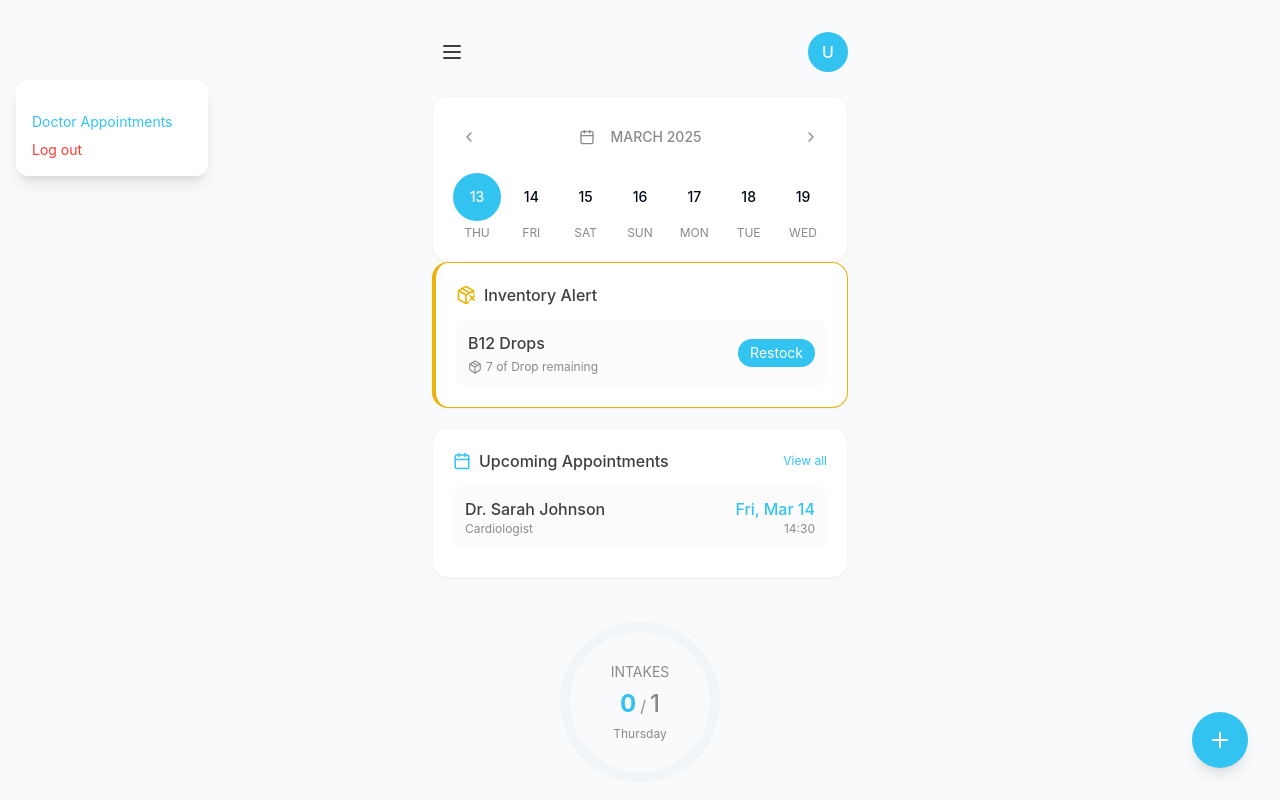
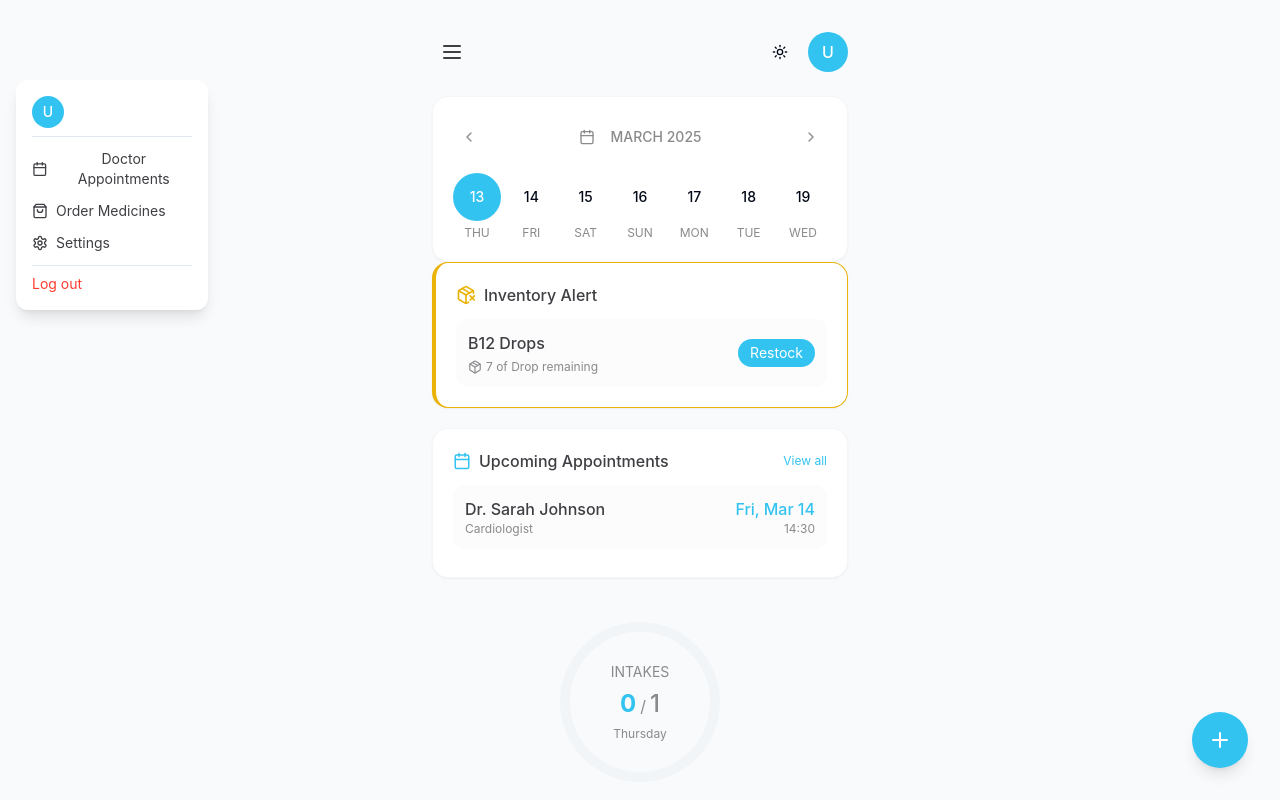
Before and after one commit to vikasannabathina/pure-reactnative-app, a React (Vite) app: page /home in a window 1280 px wide. Both pictures are taken after a click on the button 452 px from the left and 52 px from the top of the page. Shown: the top 800 px of the page. Built offline with nearby package versions, Linux system fonts and the light colour scheme.

Commit message:
Fix calendar and update menu
- Fix month navigation in calendar component.
- Allow to set different themes.
- Update profile menu with logout option.
- Add doctor appointment and medicine order options to the menu.

```diff
--- a/src/App.tsx
+++ b/src/App.tsx
@@ -6,6 +6,7 @@ import { QueryClient, QueryClientProvider } from "@tanstack/react-query";
 import { BrowserRouter, Routes, Route } from "react-router-dom";
 import { AuthProvider } from "./context/AuthContext";
 import { MedicineProvider } from "./context/MedicineContext";
+import { ThemeProvider } from "./context/ThemeContext";
 
 import Index from "./pages/Index";
 import Login from "./pages/Login";
@@ -24,6 +25,7 @@ const App = () => (
   <QueryClientProvider client={queryClient}>
     <AuthProvider>
       <MedicineProvider>
+        <ThemeProvider>
           <TooltipProvider>
             <Toaster />
             <Sonner />
@@ -42,6 +44,7 @@ const App = () => (
               </Routes>
             </BrowserRouter>
           </TooltipProvider>
+        </ThemeProvider>
       </MedicineProvider>
     </AuthProvider>
   </QueryClientProvider>
--- a/src/components/Calendar.tsx
+++ b/src/components/Calendar.tsx
@@ -17,15 +17,18 @@ const Calendar = () => {
   const [showFullCalendar, setShowFullCalendar] = React.useState(false);
   const [currentMonth, setCurrentMonth] = React.useState<Date>(new Date());
 
-  React.useEffect(() => {
-    // Generate 7 days starting from today
-    const today = new Date();
-    const weekDays = Array.from({ length: 7 }, (_, i) => {
-      const date = new Date();
-      date.setDate(today.getDate() + i);
+  // Function to generate week days for the provided start date
+  const generateWeekDays = (startDate: Date) => {
+    return Array.from({ length: 7 }, (_, i) => {
+      const date = new Date(startDate);
+      date.setDate(startDate.getDate() + i);
       return date;
     });
-    setDays(weekDays);
+  };
+
+  React.useEffect(() => {
+    // Initial generation of days
+    setDays(generateWeekDays(new Date()));
   }, []);
 
   const isSelected = (date: Date) => {
@@ -45,10 +48,14 @@ const Calendar = () => {
       newMonth.setMonth(newMonth.getMonth() + 1);
     }
     setCurrentMonth(newMonth);
+
+    // Update the visible days based on the new month
+    const firstDayOfMonth = new Date(newMonth.getFullYear(), newMonth.getMonth(), 1);
+    setDays(generateWeekDays(firstDayOfMonth));
   };
 
   // Get the month name for display
-  const monthDisplay = selectedDate.toLocaleDateString('en-US', { month: 'long', year: 'numeric' }).toUpperCase();
+  const monthDisplay = format(currentMonth, 'MMMM yyyy').toUpperCase();
 
   return (
     <div className="w-full card animate-fade-in">
--- /dev/null
+++ b/src/components/ThemeSelector.tsx
@@ -0,0 +1,47 @@
+
+import React from 'react';
+import { useTheme } from '@/context/ThemeContext';
+import { Moon, Sun, Palette } from 'lucide-react';
+import {
+  DropdownMenu,
+  DropdownMenuContent,
+  DropdownMenuItem,
+  DropdownMenuTrigger,
+} from "@/components/ui/dropdown-menu";
+import { Button } from "@/components/ui/button";
+
+const ThemeSelector = () => {
+  const { theme, setTheme } = useTheme();
+
+  return (
+    <DropdownMenu>
+      <DropdownMenuTrigger asChild>
+        <Button variant="ghost" size="icon" className="h-8 w-8 p-0">
+          {theme === 'light' && <Sun className="h-4 w-4" />}
+          {theme === 'dark' && <Moon className="h-4 w-4" />}
+          {(theme === 'blue' || theme === 'purple') && <Palette className="h-4 w-4" />}
+        </Button>
+      </DropdownMenuTrigger>
+      <DropdownMenuContent align="end">
+        <DropdownMenuItem onClick={() => setTheme('light')}>
+          <Sun className="mr-2 h-4 w-4" />
+          <span>Light</span>
+        </DropdownMenuItem>
+        <DropdownMenuItem onClick={() => setTheme('dark')}>
+          <Moon className="mr-2 h-4 w-4" />
+          <span>Dark</span>
+        </DropdownMenuItem>
+        <DropdownMenuItem onClick={() => setTheme('blue')}>
+          <Palette className="mr-2 h-4 w-4 text-blue-500" />
+          <span>Blue</span>
+        </DropdownMenuItem>
+        <DropdownMenuItem onClick={() => setTheme('purple')}>
+          <Palette className="mr-2 h-4 w-4 text-purple-500" />
+          <span>Purple</span>
+        </DropdownMenuItem>
+      </DropdownMenuContent>
+    </DropdownMenu>
+  );
+};
+
+export default ThemeSelector;
--- a/src/components/UserAvatar.tsx
+++ b/src/components/UserAvatar.tsx
@@ -5,9 +5,10 @@ import { useAuth } from '@/context/AuthContext';
 type UserAvatarProps = {
   size?: 'sm' | 'md' | 'lg';
   className?: string;
+  onClick?: () => void;
 };
 
-const UserAvatar = ({ size = 'md', className = '' }: UserAvatarProps) => {
+const UserAvatar = ({ size = 'md', className = '', onClick }: UserAvatarProps) => {
   const { user } = useAuth();
 
   const sizeClasses = {
@@ -27,7 +28,10 @@ const UserAvatar = ({ size = 'md', className = '' }: UserAvatarProps) => {
   };
 
   return (
-    <div className={`rounded-full bg-app-blue flex items-center justify-center text-white font-medium ${sizeClasses[size]} ${className}`}>
+    <div
+      className={`rounded-full bg-app-blue flex items-center justify-center text-white font-medium ${sizeClasses[size]} ${className} ${onClick ? 'cursor-pointer hover:opacity-90' : ''}`}
+      onClick={onClick}
+    >
       {getInitials()}
     </div>
   );
--- /dev/null
+++ b/src/context/ThemeContext.tsx
@@ -0,0 +1,57 @@
+
+import React, { createContext, useContext, useState, useEffect, ReactNode } from 'react';
+
+type Theme = 'light' | 'dark' | 'blue' | 'purple';
+
+type ThemeContextType = {
+  theme: Theme;
+  setTheme: (theme: Theme) => void;
+};
+
+const ThemeContext = createContext<ThemeContextType | undefined>(undefined);
+
+export const useTheme = () => {
+  const context = useContext(ThemeContext);
+  if (!context) {
+    throw new Error('useTheme must be used within a ThemeProvider');
+  }
+  return context;
+};
+
+export const ThemeProvider = ({ children }: { children: ReactNode }) => {
+  const [theme, setTheme] = useState<Theme>('light');
+
+  useEffect(() => {
+    // Check local storage for saved theme
+    const savedTheme = localStorage.getItem('theme') as Theme;
+    if (savedTheme && ['light', 'dark', 'blue', 'purple'].includes(savedTheme)) {
+      setTheme(savedTheme);
+    }
+  }, []);
+
+  const updateTheme = (newTheme: Theme) => {
+    setTheme(newTheme);
+    localStorage.setItem('theme', newTheme);
+
+    // Update document with the theme class
+    document.documentElement.classList.remove('theme-light', 'theme-dark', 'theme-blue', 'theme-purple');
+    document.documentElement.classList.add(`theme-${newTheme}`);
+  };
+
+  // Apply theme on first render and when theme changes
+  useEffect(() => {
+    document.documentElement.classList.remove('theme-light', 'theme-dark', 'theme-blue', 'theme-purple');
+    document.documentElement.classList.add(`theme-${theme}`);
+  }, [theme]);
+
+  return (
+    <ThemeContext.Provider
+      value={{
+        theme,
+        setTheme: updateTheme,
+      }}
+    >
+      {children}
+    </ThemeContext.Provider>
+  );
+};
--- a/src/index.css
+++ b/src/index.css
@@ -6,7 +6,7 @@
 @import url('https://fonts.googleapis.com/css2?family=Inter:wght@300;400;500;600;700&display=swap');
 
 @layer base {
-  :root {
+  :root, .theme-light {
     --background: 210 40% 98%;
     --foreground: 222.2 84% 4.9%;
 
@@ -38,7 +38,7 @@
     --radius: 0.75rem;
   }
 
-  .dark {
+  .theme-dark {
     --background: 222.2 84% 4.9%;
     --foreground: 210 40% 98%;
 
@@ -66,6 +66,70 @@
     --border: 217.2 32.6% 17.5%;
     --input: 217.2 32.6% 17.5%;
     --ring: 212.7 26.8% 83.9%;
+  }
+
+  .theme-blue {
+    --background: 210 50% 98%;
+    --foreground: 222.2 84% 4.9%;
+
+    --card: 0 0% 100%;
+    --card-foreground: 222.2 84% 4.9%;
+
+    --popover: 0 0% 100%;
+    --popover-foreground: 222.2 84% 4.9%;
+
+    --primary: 210 100% 50%;
+    --primary-foreground: 210 40% 98%;
+
+    --secondary: 210 40% 96.1%;
+    --secondary-foreground: 222.2 47.4% 11.2%;
+
+    --muted: 210 40% 96.1%;
+    --muted-foreground: 215.4 16.3% 46.9%;
+
+    --accent: 210 40% 96.1%;
+    --accent-foreground: 222.2 47.4% 11.2%;
+
+    --destructive: 0 84.2% 60.2%;
+    --destructive-foreground: 210 40% 98%;
+
+    --border: 214.3 31.8% 91.4%;
+    --input: 214.3 31.8% 91.4%;
+    --ring: 222.2 84% 4.9%;
+
+    --radius: 0.75rem;
+  }
+
+  .theme-purple {
+    --background: 250 50% 98%;
+    --foreground: 222.2 84% 4.9%;
+
+    --card: 0 0% 100%;
+    --card-foreground: 222.2 84% 4.9%;
+
+    --popover: 0 0% 100%;
+    --popover-foreground: 222.2 84% 4.9%;
+
+    --primary: 250 100% 60%;
+    --primary-foreground: 210 40% 98%;
+
+    --secondary: 250 40% 96.1%;
+    --secondary-foreground: 222.2 47.4% 11.2%;
+
+    --muted: 250 40% 96.1%;
+    --muted-foreground: 215.4 16.3% 46.9%;
+
+    --accent: 250 40% 96.1%;
+    --accent-foreground: 222.2 47.4% 11.2%;
+
+    --destructive: 0 84.2% 60.2%;
+    --destructive-foreground: 210 40% 98%;
+
+    --border: 214.3 31.8% 91.4%;
+    --input: 214.3 31.8% 91.4%;
+    --ring: 222.2 84% 4.9%;
+
+    --radius: 0.75rem;
   }
 }
 
--- a/src/pages/Home.tsx
+++ b/src/pages/Home.tsx
@@ -3,9 +3,10 @@ import React, { useEffect, useState, useMemo } from 'react';
 import { useNavigate } from 'react-router-dom';
 import { useAuth } from '@/context/AuthContext';
 import { useMedicine } from '@/context/MedicineContext';
-import { Menu, Plus, Calendar as CalendarIcon } from 'lucide-react';
+import { Menu, Plus, Calendar as CalendarIcon, ShoppingBag, User, Settings } from 'lucide-react';
 import UserAvatar from '@/components/UserAvatar';
 import Calendar from '@/components/Calendar';
+import ThemeSelector from '@/components/ThemeSelector';
 import CircularProgress from '@/components/CircularProgress';
 import MedicineCard from '@/components/MedicineCard';
 import InventoryAlert from '@/components/InventoryAlert';
@@ -55,29 +56,64 @@ const Home = () => {
           <Menu size={24} className="text-app-dark-gray" />
         </button>
 
-        <UserAvatar />
+        <div className="flex items-center gap-3">
+          <ThemeSelector />
+          <UserAvatar onClick={() => setShowMenu(!showMenu)} />
+        </div>
       </header>
 
       {showMenu && (
         <div className="absolute top-20 left-4 z-10 bg-white rounded-lg shadow-lg p-4 animate-scale w-48">
-          <p className="text-app-dark-gray font-medium mb-2">{user?.name}</p>
-          <p className="text-app-gray text-sm mb-4">{user?.email}</p>
-          <div className="space-y-2">
+          <div className="flex items-center gap-2 mb-3 pb-2 border-b">
+            <UserAvatar size="sm" />
+            <div>
+              <p className="text-app-dark-gray font-medium text-sm">{user?.name}</p>
+              <p className="text-app-gray text-xs">{user?.email}</p>
+            </div>
+          </div>
+
+          <div className="space-y-3">
             <button
-              className="text-app-blue text-sm block w-full text-left"
+              className="flex items-center text-app-dark-gray text-sm w-full hover:text-app-blue transition-colors"
               onClick={() => {
                 setShowMenu(false);
                 navigate('/appointments');
               }}
             >
+              <CalendarIcon size={16} className="mr-2" />
               Doctor Appointments
             </button>
+
             <button
-              className="text-app-danger text-sm block w-full text-left"
-              onClick={handleLogout}
+              className="flex items-center text-app-dark-gray text-sm w-full hover:text-app-blue transition-colors"
+              onClick={() => {
+                setShowMenu(false);
+                toast.info('Medicine ordering coming soon!');
+              }}
             >
-              Log out
+              <ShoppingBag size={16} className="mr-2" />
+              Order Medicines
             </button>
+
+            <button
+              className="flex items-center text-app-dark-gray text-sm w-full hover:text-app-blue transition-colors"
+              onClick={() => {
+                setShowMenu(false);
+                toast.info('Settings page coming soon!');
+              }}
+            >
+              <Settings size={16} className="mr-2" />
+              Settings
+            </button>
+
+            <div className="pt-2 border-t">
+              <button
+                className="flex items-center text-app-danger text-sm w-full"
+                onClick={handleLogout}
+              >
+                Log out
+              </button>
+            </div>
           </div>
         </div>
       )}
```
Lines whose indentation alone changed are shown as unchanged.
